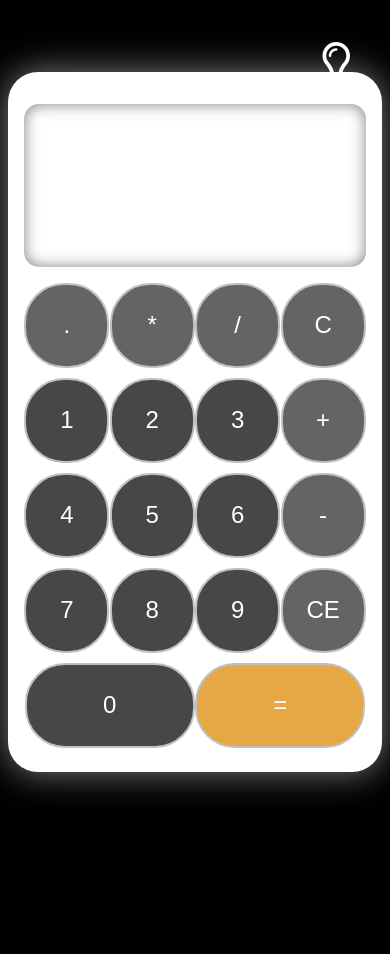
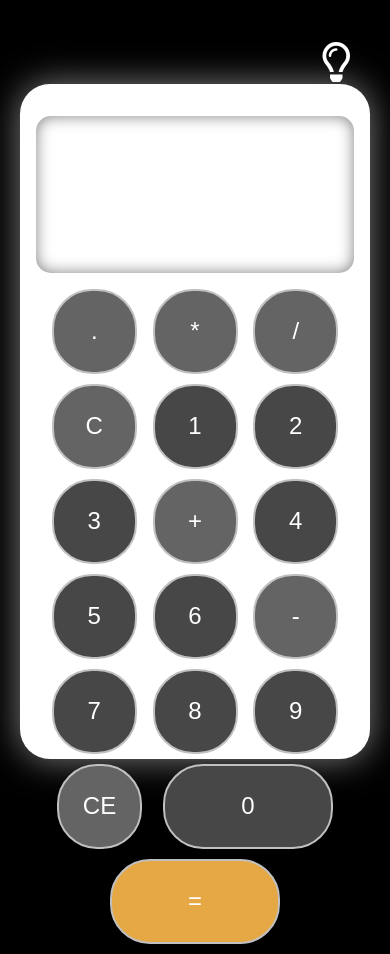
Before and after one commit to smchedlidze826/simple-calculator, a plain HTML site: page index.html in a window 390 px wide. Before the commit the page ends 844 px from the top, so only its background shows below. Drawn offline with Linux system fonts and the light colour scheme.

Commit message:
Update style.css

```diff
--- a/style.css
+++ b/style.css
@@ -74,9 +74,10 @@ button:focus{
     color: white;
     font-size: 40px;
 }
-@media only screen and (max-width:600){
-.calculator-body{
-    width:300px;
-    height:80vh;
-}
-}
+
+@media only screen and (max-width: 600px) {
+    .calculator-body{
+        width: 350px;
+        height: 80vh;
+    }
+  }
```
